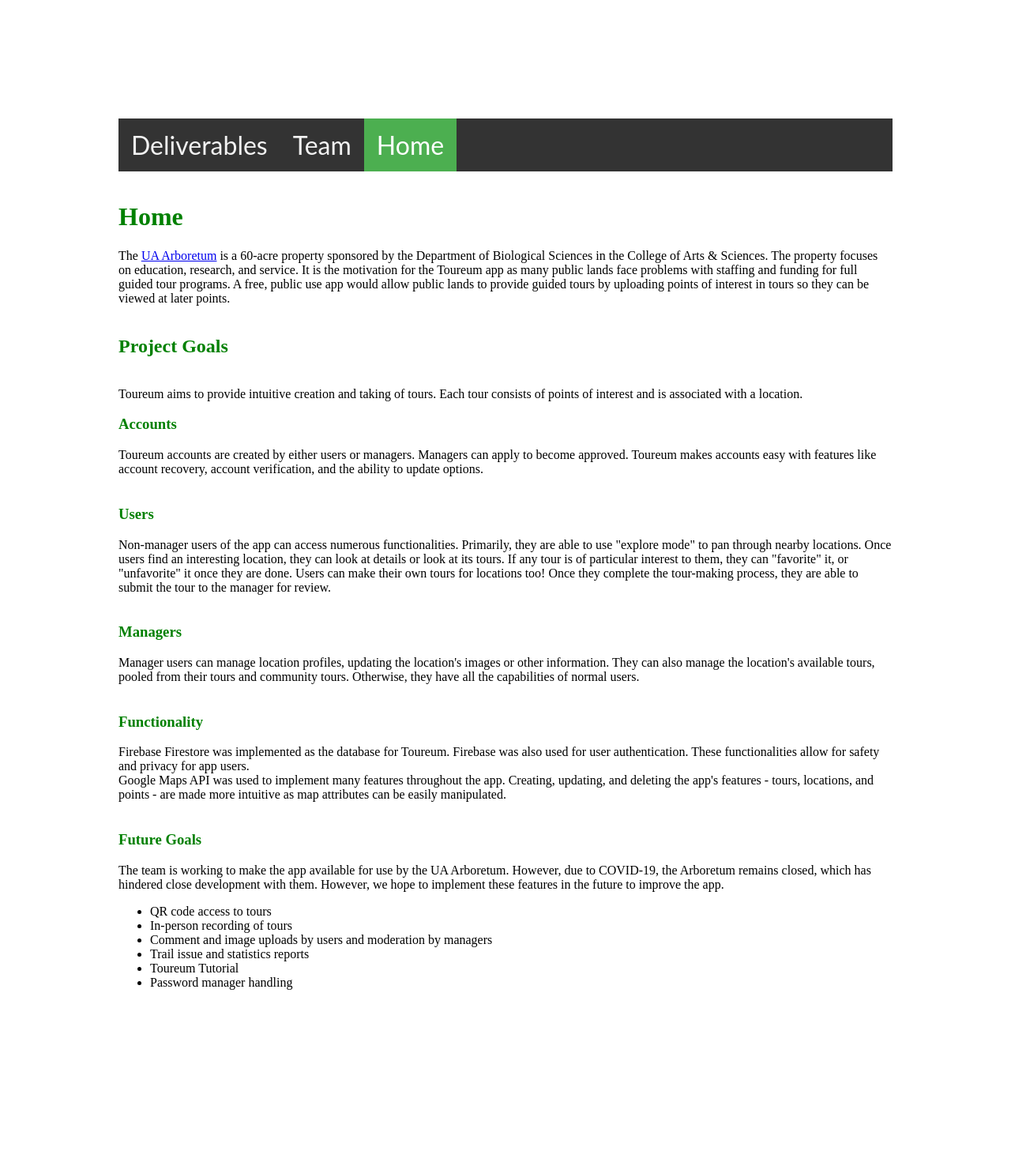
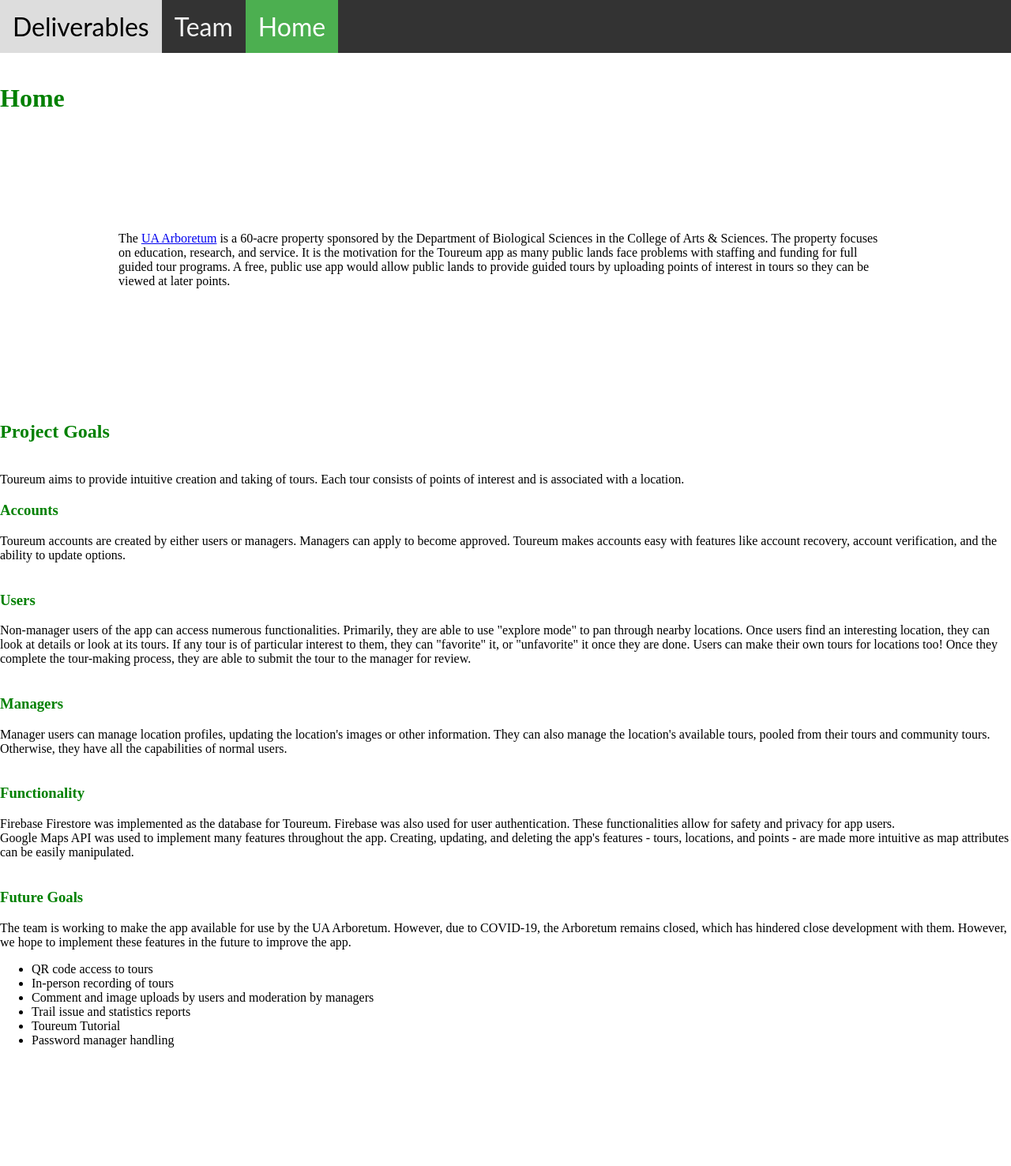
Before and after one commit to lmbrager/CS495Arboretum.github.io, a Jekyll site: the page built from index.html, in a window 1280 px wide. Shown: the whole page at 79% size. Built offline with Jekyll 4.4.1, drawn with Linux system fonts in a browser that asks for light colours; before the commit the page ends 1403 px from its top, so only the background shows below that.

Commit message:
Update default.html

```diff
--- a/_layouts/default.html
+++ b/_layouts/default.html
@@ -1,17 +1,19 @@
 <style>
         body {
                 font-family: 'Crimson Text', serif;
+                margin: 0px;
         }
         h1 {color: green;}
         h2 {color: green;}
         h3 {color: green;}
-        p {color: black}
+        p {color: black;
+           margin: 150px;}
 </style>
 
 
 {% include nav.html %}
 
-<body style="margin:150px">
+<body style="margin:0px">
     <h1>{{ page.title }}</h1>
 
     {{ content }}
```
